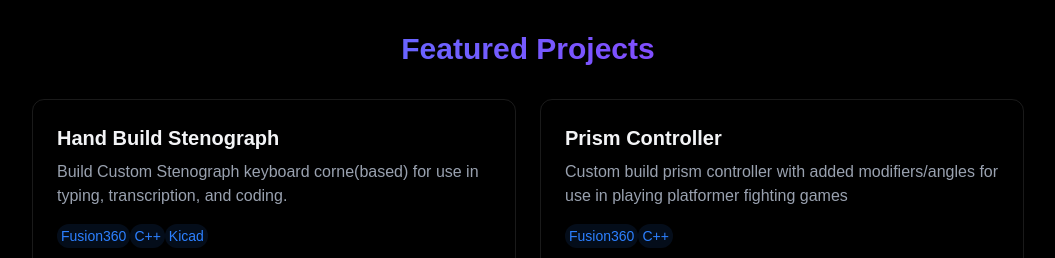
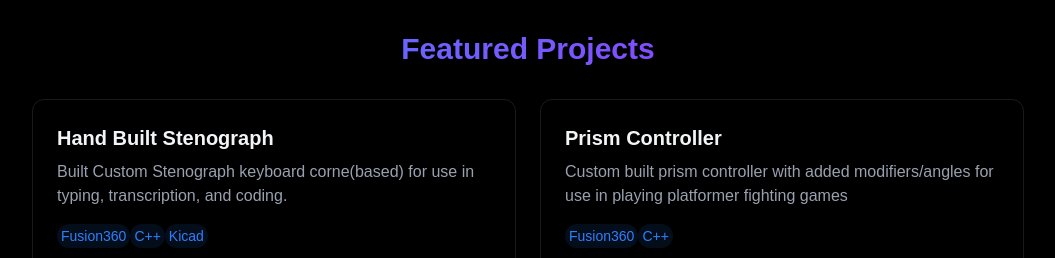
Before and after one commit to tncargil/portfolio, a React (Vite) app: page / in a window 1280 px wide. Shown: the part 1820-2078 px from the top of the page, without its empty margins (112-1167 px from the left). Built offline with nearby package versions, Linux system fonts and the light colour scheme.

Commit message:
fixed typo

```diff
--- a/src/components/sections/Projects.jsx
+++ b/src/components/sections/Projects.jsx
@@ -12,10 +12,10 @@ export const Projects = () => {
                 <div className="grid grid-cols-1 md:grid-cols-2 gap-6">
                     <div className="p-6 rounded-xl border border-white/10 hover:-translate-y-1 hover:border-blue-500/30 hover:shadow-[0_2px_8px_rgba(59,130,246,0.2)] transition">
                         <h3 className="text-xl font-bold mb-2">
-                            Hand Build Stenograph
+                            Hand Built Stenograph
                         </h3>
                         <p className="text-gray-400 mb-4">
-                            Build Custom Stenograph keyboard corne(based) for
+                            Built Custom Stenograph keyboard corne(based) for
                             use in typing, transcription, and coding.
                         </p>
                         <div>
@@ -44,7 +44,7 @@ export const Projects = () => {
                             Prism Controller
                         </h3>
                         <p className="text-gray-400 mb-4">
-                            Custom build prism controller with added
+                            Custom built prism controller with added
                             modifiers/angles for use in playing platformer
                             fighting games
                         </p>
```
